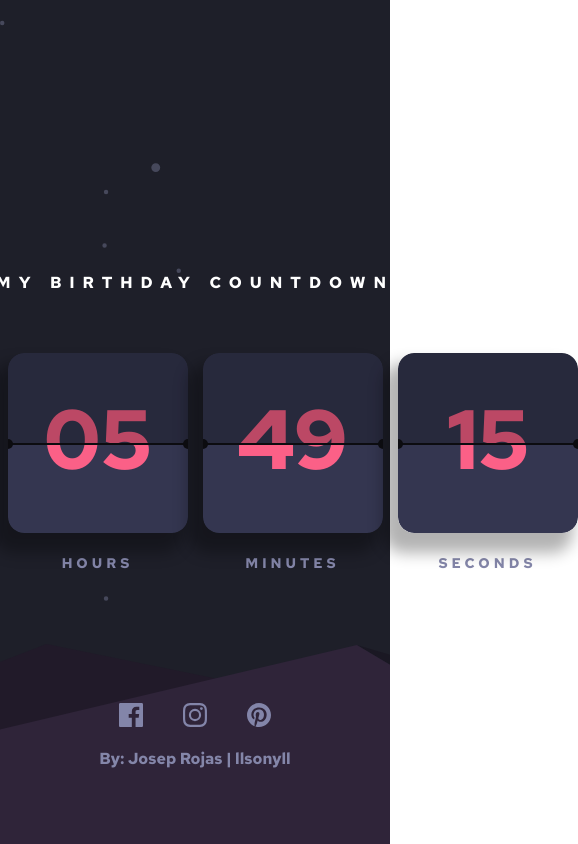
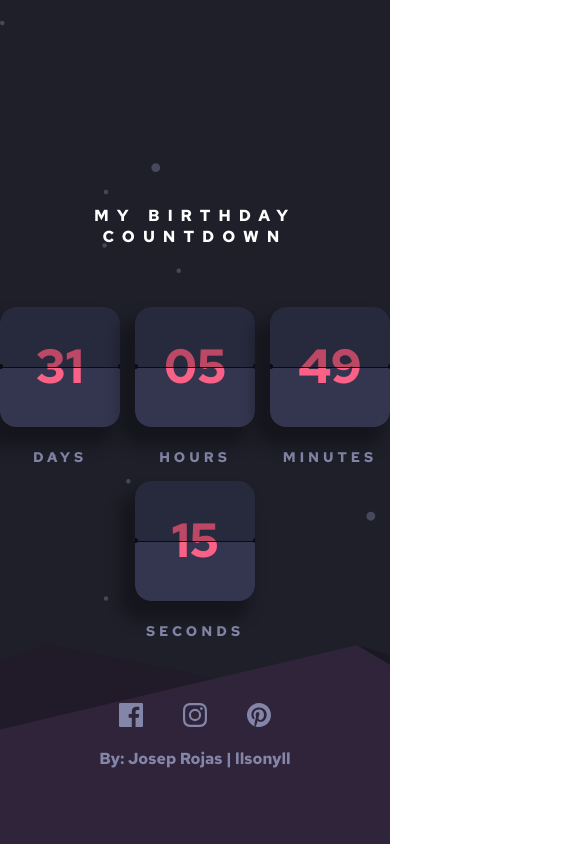
Before and after one commit to llsonyll/countdown-react, a React (Create React App) app: page / in a window 390 px wide. Shown: the whole page, 578 px wide, since content can reach past the window. Built offline with nearby package versions, Linux system fonts and the light colour scheme.

Commit message:
responsive styles

```diff
--- a/src/App.css
+++ b/src/App.css
@@ -18,9 +18,10 @@
 
 .content .countdown {
   display: flex;
+  flex-wrap: wrap;
+  justify-content: center;
   gap: 15px;
 }
-
 
 .footer {
   position: absolute;
--- a/src/components/counter/counter.css
+++ b/src/components/counter/counter.css
@@ -84,5 +84,49 @@
     margin-top: 21px;
 }
 
-/* - Grayish blue: hsl(237, 18%, 59%)
-- Soft red: hsl(345, 95%, 68%) */
+/* - Mobile: 375px
+- Desktop: 1440px */
+
+@media screen and (max-width: 800px){
+
+    .counter .number-box .card{
+        position: relative;
+        width: 120px;
+        height: 60px;
+    }
+
+    .counter .number-box .number{
+        left: 0;
+        right: 0;
+        top: 27.5px;
+        font-size: 48px;
+    }
+
+    .counter .number-box .divider{
+        height: 1px;
+        top: 60px;
+    }
+
+    .counter .number-box .divider::before{
+        left: -2.5px;
+        top: -2.5px;
+        width: 5px;
+        height: 5px;
+    }
+
+    .counter .number-box .divider::after{
+        right: -2.5px;
+        top: -2.5px;
+        width: 5px;
+        height: 5px;
+    }
+
+    .counter .label {
+        color: hsl(237, 18%, 59%);
+        font-size: 14px;
+        font-weight: 700;
+        letter-spacing: 4px;
+        text-transform: uppercase;
+        margin-top: 21px;
+    }
+}
```
